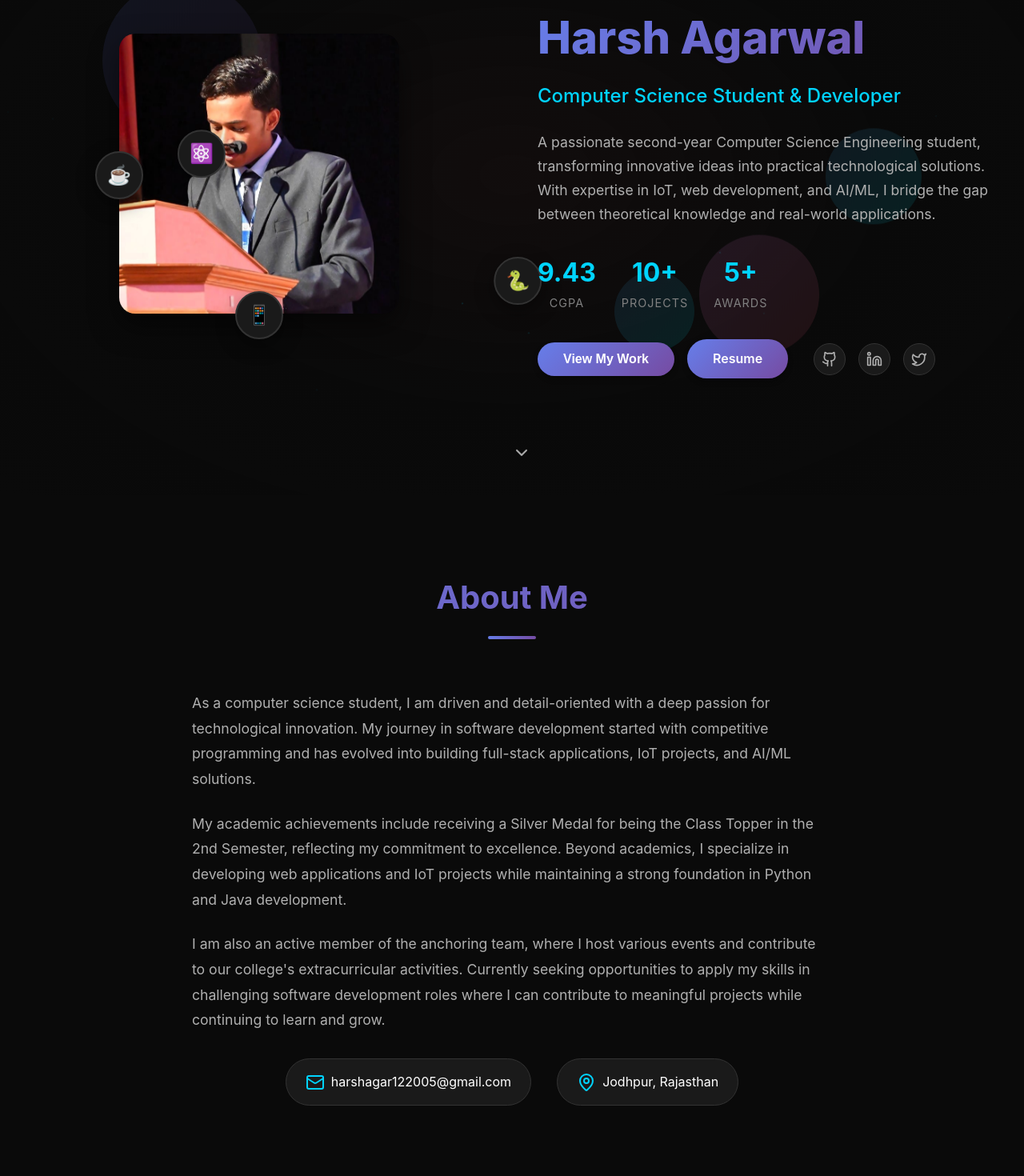
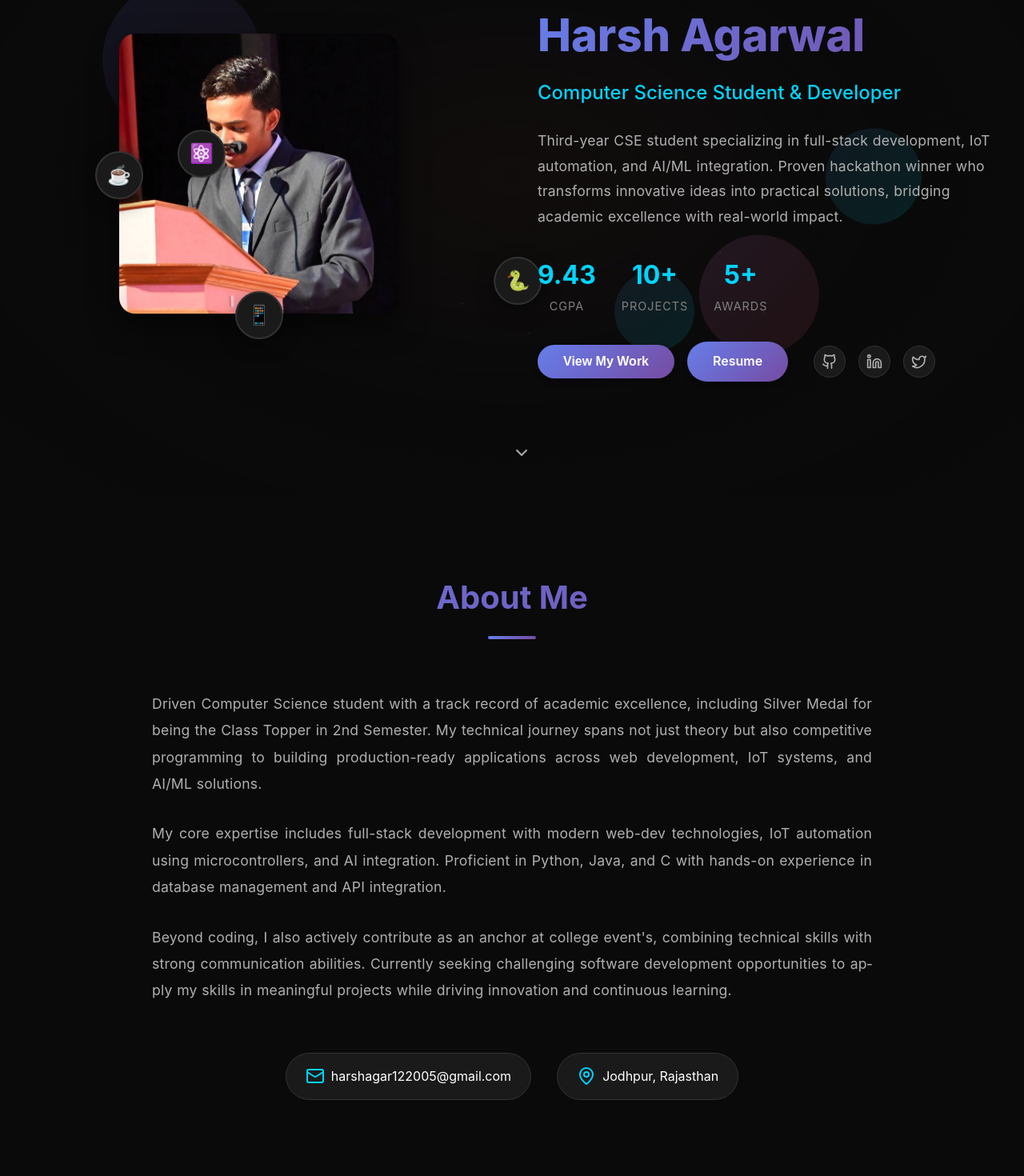
Before and after one commit to harshagar12/Portfolio, a Next.js app: page / in a window 1280 px wide. Shown: the part 181-1651 px from the top of the page at 80% size. Built offline with nearby package versions, Linux system fonts and the light colour scheme.

Commit message:
Improved the About Me section

```diff
--- a/src/app/globals.css
+++ b/src/app/globals.css
@@ -352,6 +352,7 @@ body {
 
 .hero-text {
   animation: slideInRight 1s ease-out;
+  max-width: 700px;
 }
 
 .hero-title {
@@ -387,7 +388,11 @@ body {
   font-size: 1.1rem;
   color: var(--text-secondary);
   margin-bottom: 2rem;
-  line-height: 1.7;
+  line-height: 1.8;
+  text-align: left;
+  max-width: 700px;
+  word-spacing: 0.5px;
+  letter-spacing: 0.2px;
 }
 
 .hero-stats {
@@ -545,15 +550,24 @@ body {
 
 /* About Section */
 .about-content {
-  max-width: 800px;
+  max-width: 900px;
   margin: 0 auto;
+  display: flex;
+  flex-direction: column;
+  gap: 2rem;
+  align-items: stretch;
 }
 
 .about-paragraph {
   font-size: 1.1rem;
   color: var(--text-secondary);
-  margin-bottom: 1.5rem;
-  line-height: 1.8;
+  margin-bottom: 1.8rem;
+  line-height: 1.9;
+  text-align: justify;
+  text-align-last: left;
+  hyphens: auto;
+  word-spacing: 0.5px;
+  letter-spacing: 0.2px;
   animation: fadeInUp 0.6s ease-out;
   animation-fill-mode: both;
 }
@@ -570,13 +584,19 @@ body {
   animation-delay: 0.5s;
 }
 
+.about-text {
+  display: flex;
+  flex-direction: column;
+  gap: 0;
+}
+
 .contact-info {
   display: flex;
+  flex-direction: row;
   gap: 2rem;
-  margin: 2rem 0;
+  margin: 0;
   justify-content: center;
-  animation: fadeInUp 0.6s ease-out 0.7s;
-  animation-fill-mode: both;
+  align-items: center;
 }
 
 .contact-item {
@@ -1366,6 +1386,11 @@ body {
     cursor: pointer;
   }
 
+  .about-content {
+    gap: 2rem;
+    text-align: center;
+  }
+
   .contact-info {
     flex-direction: column;
     align-items: center;
@@ -1393,6 +1418,12 @@ body {
   .scroll-indicator {
     cursor: pointer;
   }
+
+  .hero-description {
+    font-size: 1rem;
+    text-align: left;
+    max-width: 100%;
+  }
 }
 
 @media (max-width: 480px) {
@@ -1410,10 +1441,6 @@ body {
 
   .title-name {
     font-size: 2rem;
-  }
-
-  .hero-description {
-    font-size: 1rem;
   }
 
   .btn {
--- a/src/app/page.tsx
+++ b/src/app/page.tsx
@@ -16,6 +16,7 @@ import {
   X,
   MapPin,
   Mail,
+
 } from "lucide-react"
 import Image from "next/image"
 
@@ -184,9 +185,7 @@ export default function Portfolio() {
               </h1>
 
               <p className="hero-description">
-                A passionate second-year Computer Science Engineering student, transforming innovative ideas into
-                practical technological solutions. With expertise in IoT, web development, and AI/ML, I bridge the gap
-                between theoretical knowledge and real-world applications.
+              Third-year CSE student specializing in full-stack development, IoT automation, and AI/ML integration. Proven hackathon winner who transforms innovative ideas into practical solutions, bridging academic excellence with real-world impact.
               </p>
 
               <div className="hero-stats">
@@ -284,22 +283,15 @@ export default function Portfolio() {
           <div className="about-content">
             <div className="about-text">
               <p className="about-paragraph">
-                As a computer science student, I am driven and detail-oriented with a deep passion for technological
-                innovation. My journey in software development started with competitive programming and has evolved into
-                building full-stack applications, IoT projects, and AI/ML solutions.
+              Driven Computer Science student with a track record of academic excellence, including Silver Medal for being the Class Topper in 2nd Semester. My technical journey spans not just theory but also competitive programming to building production-ready applications across web development, IoT systems, and AI/ML solutions.
               </p>
 
               <p className="about-paragraph">
-                My academic achievements include receiving a Silver Medal for being the Class Topper in the 2nd
-                Semester, reflecting my commitment to excellence. Beyond academics, I specialize in developing web
-                applications and IoT projects while maintaining a strong foundation in Python and Java development.
+              My core expertise includes full-stack development with modern web-dev technologies, IoT automation using microcontrollers, and AI integration. Proficient in Python, Java, and C with hands-on experience in database management and API integration.
               </p>
 
               <p className="about-paragraph">
-                I am also an active member of the anchoring team, where I host various events and contribute to our
-                college&apos;s extracurricular activities. Currently seeking opportunities to apply my skills in challenging
-                software development roles where I can contribute to meaningful projects while continuing to learn and
-                grow.
+              Beyond coding, I also actively contribute as an anchor at college event&apos;s, combining technical skills with strong communication abilities. Currently seeking challenging software development opportunities to apply my skills in meaningful projects while driving innovation and continuous learning.
               </p>
             </div>
 
```
